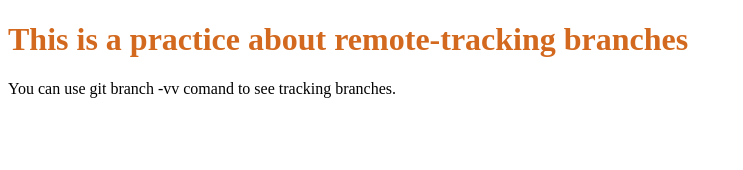
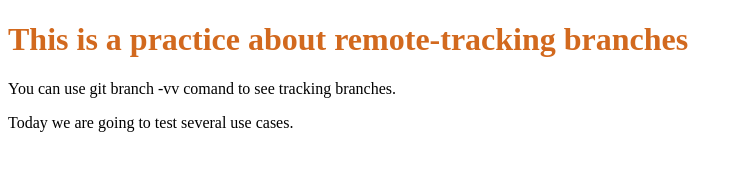
Before and after one commit to stiwar/my-remote-tracking-branches, a plain HTML site: page index.html in a window 1280 px wide. Shown: the whole page, without its empty margins (0-743 px from the left). Drawn offline with Linux system fonts and the light colour scheme.

Commit message:
Add second paragraph to test use cases

```diff
--- a/index.html
+++ b/index.html
@@ -11,6 +11,9 @@
     <p>
         You can use git branch -vv comand to see tracking branches.
     </p>
+    <p>
+        Today we are going to test several use cases.
+    </p>
 
     <script src="js/main.js"></script>
 </body>
```
